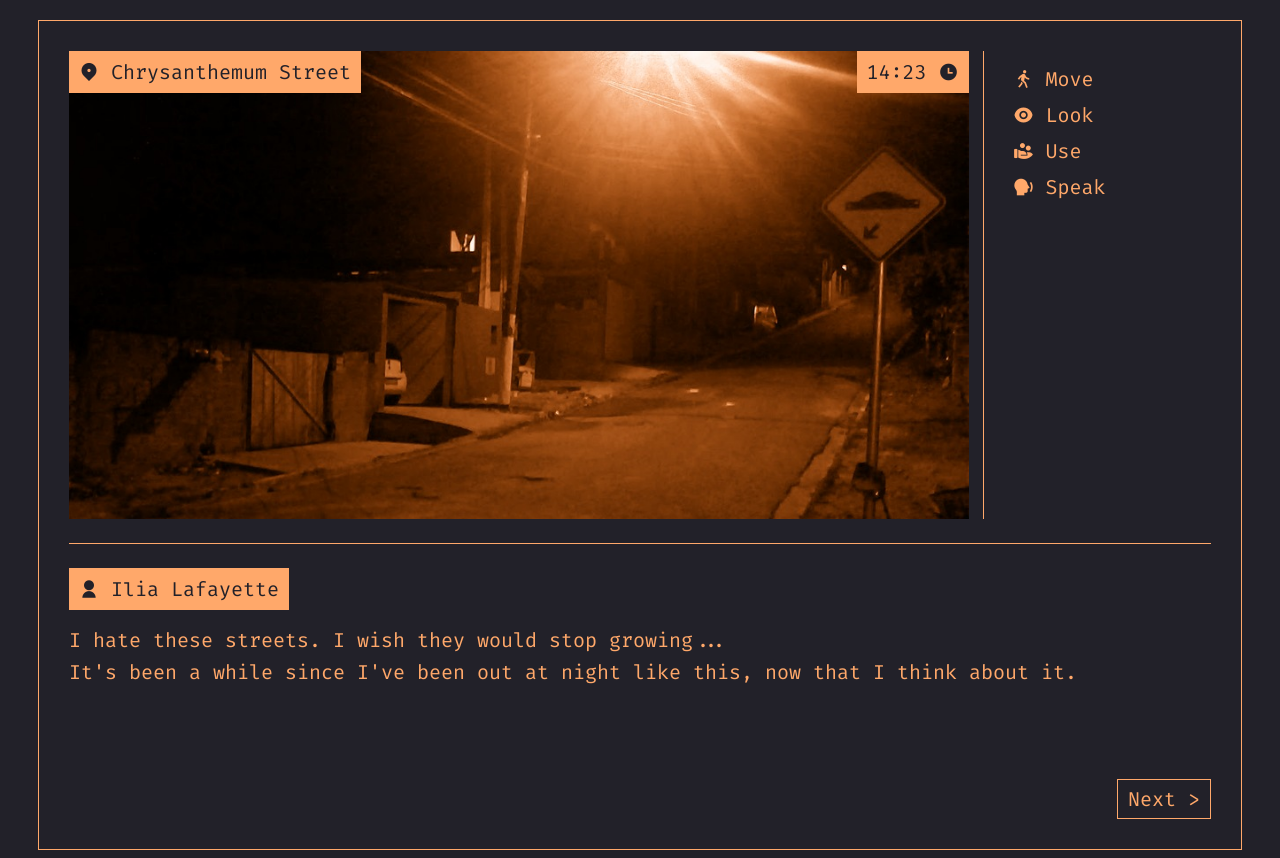
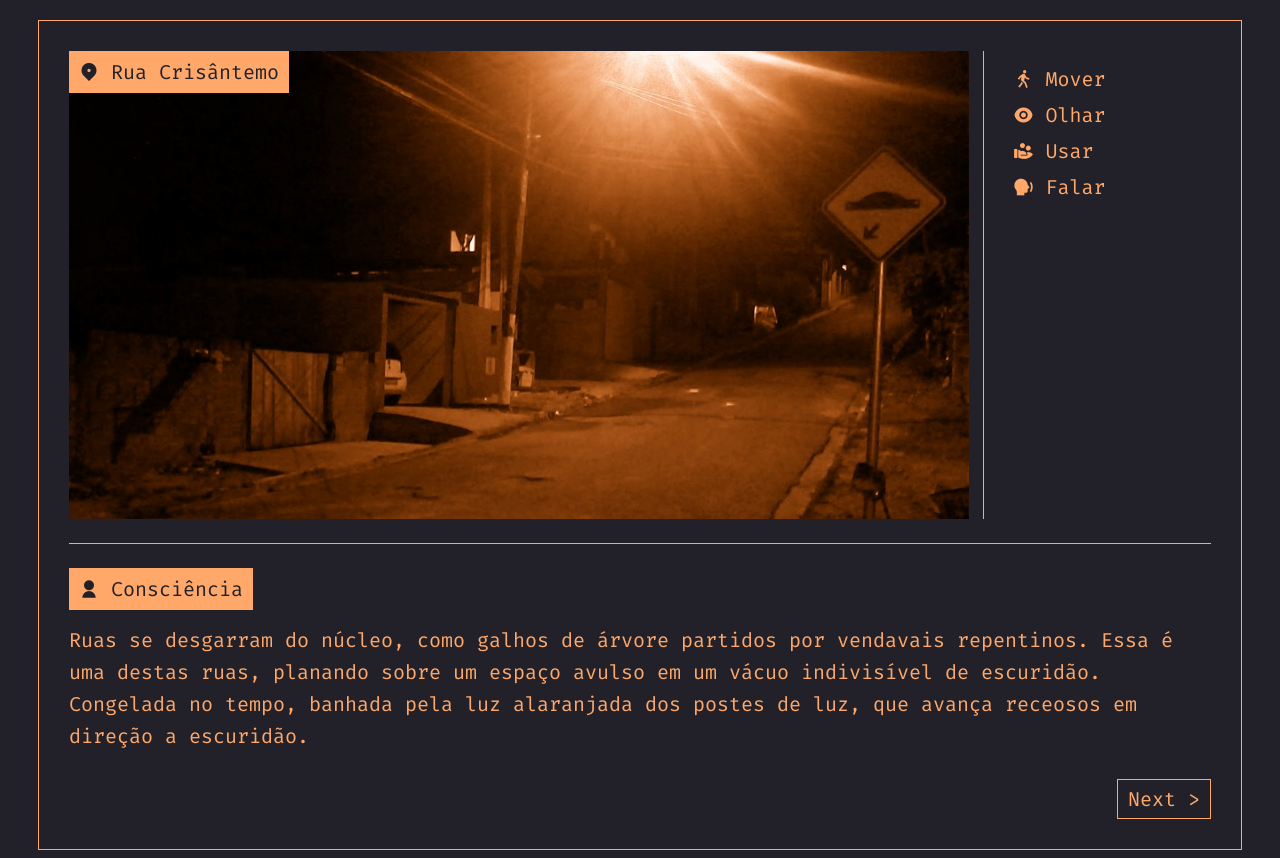
Before and after one commit to MoisesDuarte/antediluvian-aquarium, a Vue app: page / in a window 1280 px wide. Shown: the top 858 px of the page. Built offline with nearby package versions, Linux system fonts and the light colour scheme.

Commit message:
refactor: traduzing termos e montando composable de cena

```diff
--- a/package.json
+++ b/package.json
@@ -14,6 +14,7 @@
     "prepare": "husky"
   },
   "dependencies": {
+    "@vueuse/core": "10.9.0",
     "remixicon": "4.2.0",
     "uuid": "9.0.1",
     "vue": "3.4.21"
--- a/src/components/DialogWindow.vue
+++ b/src/components/DialogWindow.vue
@@ -2,19 +2,22 @@
   <section>
     <article class="title">
       <i class="ri-user-fill"></i>
-      Ilia Lafayette
+      Consciência
     </article>
 
     <article class="dialog">
-      I hate these streets. I wish they would stop growing...<br />
-      It's been a while since I've been out at night like this, now that I think about it.
+      {{ description }}
     </article>
 
     <button class="advance-dialog-button">Next ></button>
   </section>
 </template>
 
-<script setup lang="ts"></script>
+<script setup lang="ts">
+import { useScene } from '@/composables/scene.composable'
+
+const { description } = useScene()
+</script>
 
 <style scoped>
 section {
--- a/src/components/InteractionWindow.vue
+++ b/src/components/InteractionWindow.vue
@@ -3,22 +3,22 @@
     <ul>
       <li>
         <i class="ri-walk-line"></i>
-        Move
+        Mover
       </li>
 
       <li>
         <i class="ri-eye-fill"></i>
-        Look
+        Olhar
       </li>
 
       <li>
         <i class="ri-hand-coin-fill"></i>
-        Use
+        Usar
       </li>
 
       <li>
         <i class="ri-speak-fill"></i>
-        Speak
+        Falar
       </li>
     </ul>
   </section>
--- a/src/components/MainWindow.vue
+++ b/src/components/MainWindow.vue
@@ -3,18 +3,17 @@
     <header>
       <div class="title">
         <i class="ri-map-pin-2-fill"></i>
-        Chrysanthemum Street
-      </div>
-
-      <div class="title">
-        14:23
-        <i class="ri-time-fill"></i>
+        {{ name }}
       </div>
     </header>
   </section>
 </template>
 
-<script setup lang="ts"></script>
+<script setup lang="ts">
+import { useScene } from '@/composables/scene.composable'
+
+const { name } = useScene()
+</script>
 
 <style scoped>
 header {
--- /dev/null
+++ b/src/composables/scene.composable.ts
@@ -0,0 +1,15 @@
+import { createSharedComposable } from "@vueuse/core";
+
+export const useScene = createSharedComposable(function () {
+  const name = 'Rua Crisântemo';
+  const description = `
+    Ruas se desgarram do núcleo, como galhos de árvore partidos por vendavais repentinos.
+    Essa é uma destas ruas, planando sobre um espaço avulso em um vácuo indivisível de escuridão.
+    Congelada no tempo, banhada pela luz alaranjada dos postes de luz, que avança receosos em direção a escuridão.
+  `;
+
+  return {
+    name,
+    description
+  }
+})
```
Also changed, not shown: 1 other file (tests, documents, lock files or other folders).
